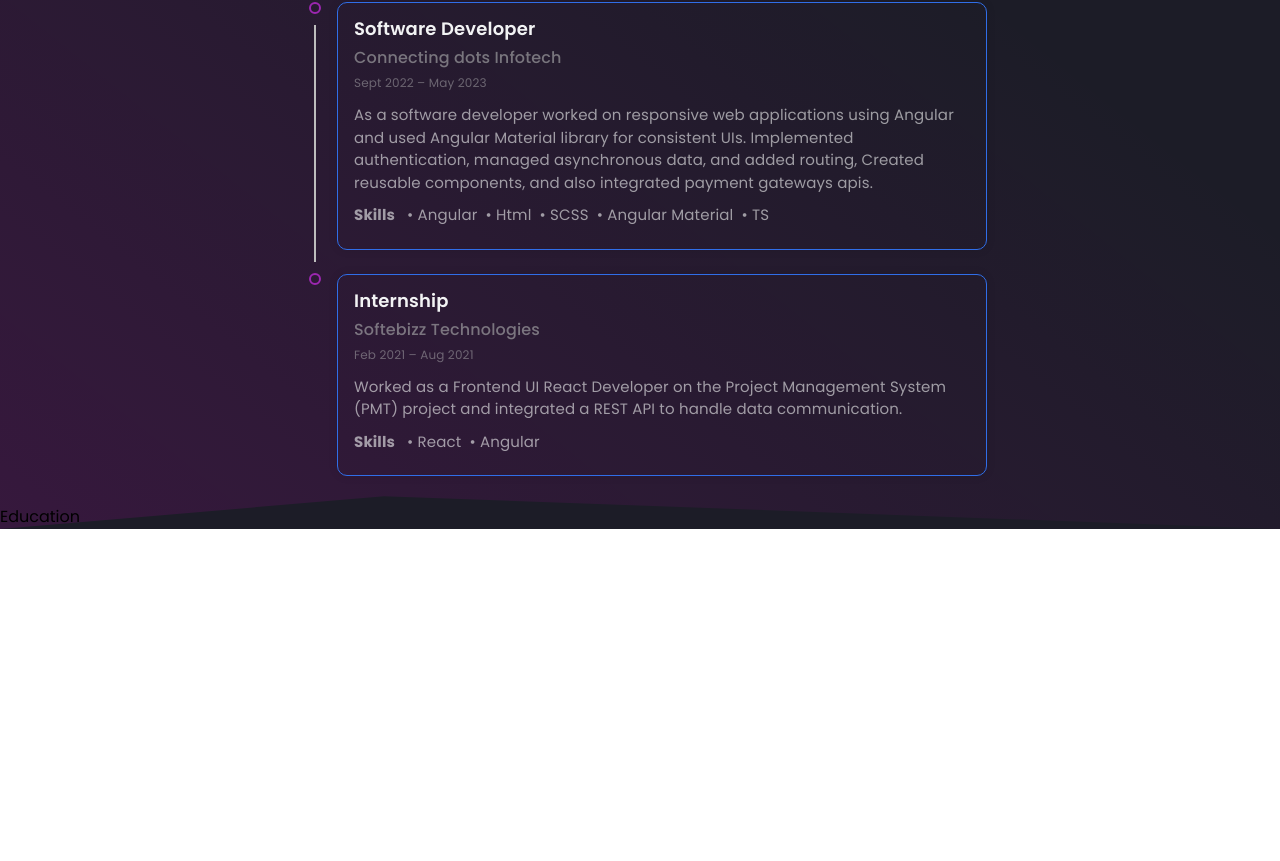
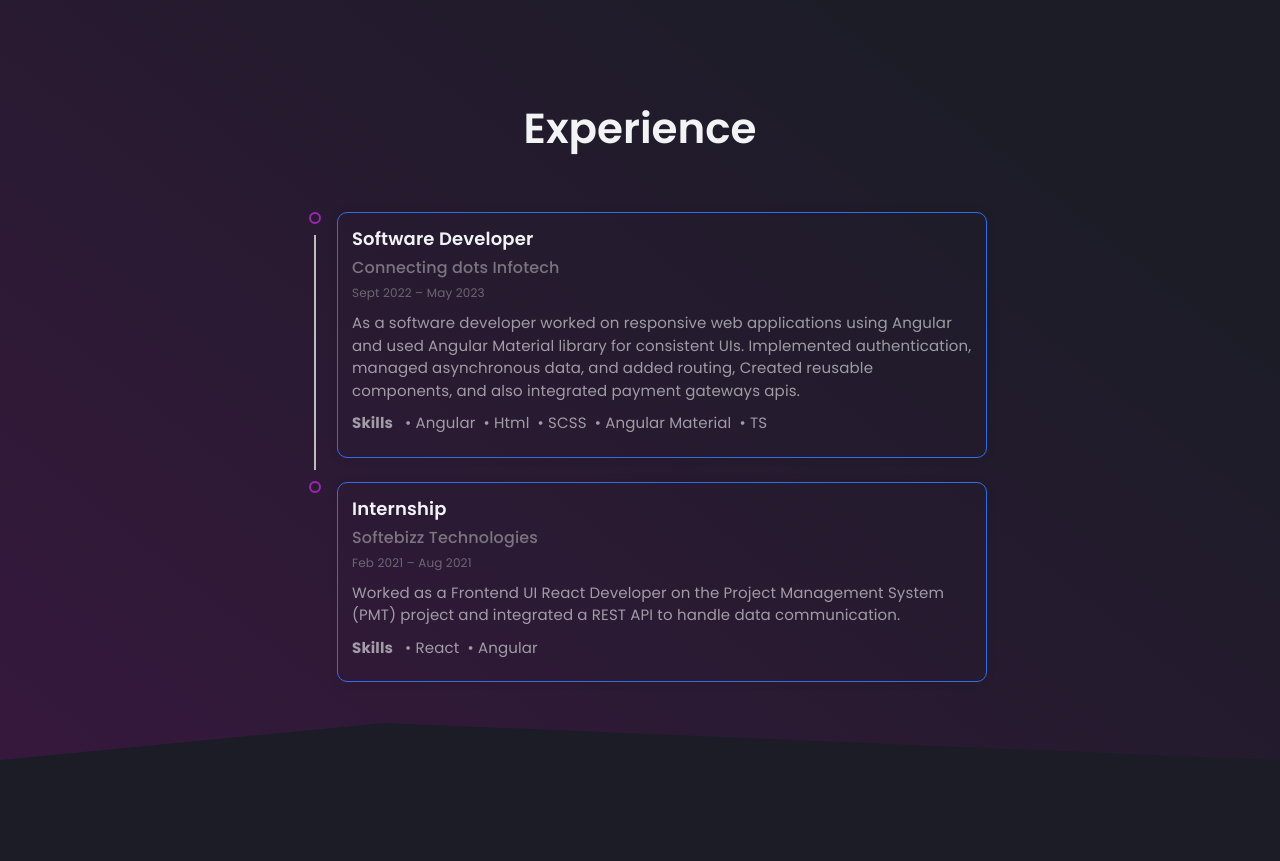
Before and after one commit to sayaliburte/portfolio-react, a React (Create React App) app: page / in a window 1280 px wide. Shown: the part 1912-2773 px from the top of the page. Before the commit the page ends 2441 px from the top, so only its background shows below. Built offline with nearby package versions, Linux system fonts and the light colour scheme.

Commit message:
1)Added project data to array in constant file.2)Created Project and Project card file to display project data.3)Added responsiveness to skills,experience,project section.

```diff
--- a/src/App.js
+++ b/src/App.js
@@ -7,6 +7,7 @@
 import Education from "./components/Education/index";
 import { BrowserRouter, Router } from "react-router-dom";
 import Experience from "./components/Experience";
+import Projects from "./components/Projects";
 const Body = styled.div`
   background-color: ${({ theme }) => theme.bg};
   width: 100%;
@@ -38,8 +39,9 @@
           <Wrapper>
             <Skills />
             <Experience />
-          <Education />
           </Wrapper>
+          {/* <Education /> */}
+          <Projects />
         </Body>
       </BrowserRouter>
     </ThemeProvider>
--- a/src/components/Cards/ExperienceCard.js
+++ b/src/components/Cards/ExperienceCard.js
@@ -5,22 +5,35 @@
   display: flex;
   flex-direction: column;
   justify-content: space-between;
-  gap: 12px;
+  gap: 10px;
   position: relative;
   border-radius: 10px;
   box-shadow: 0px 0px 10px rgba(0, 0, 0, 0.1);
-  padding: 12px 16px;
+  padding: 12px 14px;
   overflow:hidden;
   transition:all 0.3s ease-in-out;
-  &:hover{
+
+  &:hover {
     box-shadow:0px 0px 20px rgba(0,0,0,0.2);
-    transform:translateY(-5px);
+    transform:translateY(-10px);
   }
 
-  @media(max-width:768px){
+  @media only screen and (min-width: 375px) and (max-width: 430px) {
+	padding:10px;
+    gap:10px;
+    width:300px;
+
+}
+   @media only screen and (min-width: 600px) and (max-width: 768px){
+   padding:10px;
+    gap:8px;
+    width:500px;
+   }
+
+    @media (max-width:321px){
     padding:10px;
     gap:8px;
-    width:280px;
+    width:240px;
   }
   border:0.1px solid #306ee8;
   box-shadow:rgba(23.92,230,0.15) 0px;4px 24px;
@@ -94,8 +107,8 @@
   font-size: 15px;
   font-weight: 400px;
   color: ${({ theme }) => theme.text_primary + 99};
-  @media(max-width:768px){
-  font-size:12px
+  @media (max-width: 768px) {
+    font-size: 12px;
   }
 `;
 const ExperienceCard = ({ experience }) => {
--- /dev/null
+++ b/src/components/Cards/ProjectCard.js
@@ -0,0 +1,94 @@
+import styled from "styled-components";
+
+
+const Card = styled.div`
+  margin-top: 50px;
+  display: flex;
+  flex-direction: column;
+  width: 330px;
+  height: 490px;
+  background-color: ${({ theme }) => theme.card};
+  border-radius: 10px;
+  box-shadow: 0 0 12px 4px rgba(0, 0, 0, 0.4);
+  overflow: hidden;
+  transition: all 0.5s ease-in-out;
+  padding: 26px 20px;
+  gap: 14px;
+
+  &:hover {
+    tranform: translateY(-10px);
+    box-shadow: 0 0 50px 4px rgbs(0, 0, 0, 0.6);
+    filter: brightness(1.1);
+  }
+    @media (max-width:321px){
+     width: 290px;
+    }
+`;
+
+const Title = styled.h1`
+  color: ${({ theme }) => theme.text_secondary};
+  font-weight: 600;
+  overflow: hidden;
+  text-overflow: ellipsis;
+  // white-space:nowrap;
+  max-width: 100%;
+  -webkit-line-clamp: 2;
+  -webkit-box-orient: vertical;
+  text-align: center;
+  font-size: 20px;
+`;
+const Tags = styled.div`
+  width: 100%;
+  display: flex;
+  flex-wrap: wrap;
+  align-items: center;
+  justify-content: center;
+  gap: 8px;
+  margin-top: 4px;
+`;
+const Tag = styled.span`
+  font-size: 17px;
+  font-weight: 400;
+  color: ${({ theme }) => theme.primary};
+  background-color: ${({ theme }) => theme.primary + 15};
+  padding: 2px 8px;
+  border-radius: 10px;
+`;
+
+const Details = styled.div`
+  width: 100%;
+  display: flex;
+  flex-direction: column;
+  gap: 0px;
+  padding: 0px 2px;
+`;
+
+const Description = styled.span`
+  font-weight: 400;
+  color: ${({ theme }) => theme.text_secondary + 99};
+  overflow: hidden;
+  margin-top: 8px;
+
+  max-width: 100%;
+
+  text-align: center;
+  font-size: 14px;
+`;
+
+const ProjectCard = ({ project }) => {
+  return (
+    <Card>
+      <Title>{project.name}</Title>
+      <Tags>
+        {project.skills.map((tag) => (
+          <Tag>{tag}</Tag>
+        ))}
+      </Tags>
+      <Details>
+        <Description>{project.desc}</Description>
+      </Details>
+    </Card>
+  );
+};
+
+export default ProjectCard;
--- a/src/components/Experience/index.js
+++ b/src/components/Experience/index.js
@@ -4,6 +4,7 @@
 import Timeline from '@mui/lab/Timeline';
 import { TimelineConnector, TimelineContent, TimelineDot, TimelineItem, TimelineSeparator } from "@mui/lab";
 import ExperienceCard from "../Cards/ExperienceCard";
+
 const Container = styled.div`
   display: flex;
   flex-direction: column;
@@ -11,7 +12,7 @@
   justify-content: center;
   position: relative;
   z-index: 1;
-  padding:10px 0px;
+  padding:60px 0px;
 `;
 
 const Wrapper = styled.div`
@@ -23,6 +24,7 @@
   align-items: center;
   width: 100%;
   gap: 12px;
+
 `;
 
 const Title = styled.h1`
@@ -69,7 +71,7 @@
         <Desc></Desc>
 
         <TimeLineSection>
-          <Timeline>{experiences.map((experience,index)=>(
+          <Timeline >{experiences.map((experience,index)=>(
             <TimelineItem>
               <TimelineSeparator>
                 <TimelineDot variant="outlined" color="secondary"></TimelineDot>
@@ -78,7 +80,7 @@
 
               </TimelineSeparator>
               <TimelineContent sx={{py:"12px",px:2}}>
-                <ExperienceCard experience={experience}></ExperienceCard>
+                <ExperienceCard experience={experience} ></ExperienceCard>
               </TimelineContent>
             </TimelineItem>
           ))
--- a/src/components/HeroSection/index.js
+++ b/src/components/HeroSection/index.js
@@ -9,7 +9,7 @@
   display: flex;
   justify-content: center;
   position: relative;
-  padding: 80px 30px;
+  padding: 90px 30px;
   @media (max-width: 960px) {
     padding: 66px 16px;
   }
@@ -219,7 +219,7 @@
 `;
 const HeroSection = () => {
   return (
-    <HeroContainer>
+    <HeroContainer id='about'>
       <HeroBg>
         <HeroBgAnimation />
       </HeroBg>
--- a/src/components/Navbar/index.js
+++ b/src/components/Navbar/index.js
@@ -138,7 +138,7 @@
   }
 `;
 
-const MobileLink = styled(LinkR)`
+const MobileLink = styled.a`
   color: ${({ theme }) => theme.text_primary};
   font-weight: 500;
   cursor: pointer;
--- /dev/null
+++ b/src/components/Projects/index.js
@@ -0,0 +1,75 @@
+import styled from "styled-components";
+import ProjectCard from "../Cards/ProjectCard";
+import { projects } from "../../data/constants";
+
+const Projects = () => {
+  const Container = styled.div`
+    display: flex;
+    flex-direction: column;
+    align-items: center;
+    justify-content: center;
+    position: relative;
+    z-index: 1;
+    padding: 70px 0px;
+  `;
+  const Wrapper = styled.div`
+    max-width: 1100px;
+    position: relative;
+    display: flex;
+    flex-direction: column;
+    justify-content: space-between;
+    align-items: center;
+    width: 100%;
+    gap: 12px;
+  `;
+
+  const Title = styled.h1`
+    font-size: 42px;
+    font-weight: 600;
+    text-align: center;
+    margin-top: 20px;
+    color: ${({ theme }) => theme.text_primary};
+
+    @media (max-width: 768px) {
+      margin-top: 12px;
+      font-size3: 32px;
+    }
+  `;
+
+  const Desc = styled.div`
+    font-size: 18px;
+    max-width: 600px;
+    text-align: center;
+    color: ${({ theme }) => theme.text_secondary};
+    @media (max-width: 768px) {
+      font-size: 16px;
+    }
+  `;
+
+  const CardContainer = styled.div`
+    display: flex;
+    align-items: center;
+    justify-content: center;
+    gap: 25px;
+    flex-wrap: wrap;
+
+
+
+  `;
+
+  return (
+    <Container id="projects">
+      <Wrapper>
+        <Title>Projects</Title>
+        <Desc>Mentioned below are some of my projects</Desc>
+      </Wrapper>
+      <CardContainer>
+        {projects.map((project) => (
+          <ProjectCard project={project}></ProjectCard>
+        ))}
+      </CardContainer>
+    </Container>
+  );
+};
+
+export default Projects;
--- a/src/data/constants.js
+++ b/src/data/constants.js
@@ -5,7 +5,7 @@
     "Highly motivated Frontend Developer with 8 months of professional experience in creating engaging and interactive web applications using Angular. Additionally, completed 6 months of internship experience in React development. Experience in Angular, TypeScript, HTML, CSS, SCSS. My ultimate goal is to continuously evolve and excel as a Full Stack Developer.",
   github: "https://github.com/sayaliburte",
   resume:
-    "https://drive.google.com/file/d/1_9Wn1_EIePVhH9O8Y4wAnNWkNj11sY_U/view",
+    "https://drive.google.com/file/d/1hTYVmyl6cj4MnAoARhA5qtzOHtOV6JEX/view",
   linkedin: "https://www.linkedin.com/in/sayali-burte/",
 };
 
@@ -111,21 +111,13 @@
 ];
 
 export const experiences = [
-
   {
     id: 0,
     role: "Software Developer",
     company: "Connecting dots Infotech",
     date: "Sept 2022 – May 2023",
     desc: "As a software developer worked on responsive web applications using Angular and used Angular Material library for consistent UIs. Implemented authentication, managed asynchronous data, and added routing, Created reusable components, and also integrated payment gateways apis. ",
-    skills: [
-      "Angular",
-      "Html",
-      "SCSS",
-      "Angular Material",
-      "TS",
-    ],
-
+    skills: ["Angular", "Html", "SCSS", "Angular Material", "TS"],
   },
   {
     id: 1,
@@ -134,9 +126,7 @@
     date: "Feb 2021 – Aug 2021",
     desc: "Worked as a Frontend UI React Developer on the Project Management System (PMT) project and integrated a REST API to handle data communication.",
     skills: ["React", "Angular"],
-
   },
-
 ];
 
 export const education = [
@@ -168,3 +158,27 @@
     degree: "ICSC(X), Science with Computer",
   },
 ];
+
+export const projects = [
+  {
+    id: 0,
+    name:"E-Residential App",
+    role: "React Project",
+    desc: "This custom app was designed specifically for a particular society, offering comprehensive online management of all their activities. The app provides various functionalities such as including photo capturing, notification sending, facilitating communication between various society members, etc.",
+    skills: ["React Native", "Firebase", "Expo"],
+  },
+  {
+    id: 1,
+    name:"Online Dairy Product Ordering System",
+    role: "PHP Project",
+    desc: "This  specialized system is made for dairy owners, offering a online platform for customers to order dairy products. It brings immense benefits to both the owner and the customers by facilitating smooth and convenient online ordering processes. Moreover, the system automatically generates detailed receipts. With this efficient system in place, dairy owners can enhance their operations while customers gets satisfying experience when ordering their desired dairy products.",
+    skills: ["PHP", "Bootstrap-4"],
+  },
+  {
+    id: 2,
+    name:"Health Manager Project",
+    role: "Java Project",
+    desc: "The system was developed with the primary objective of securely storing doctors' prescriptions and test reports for individual patients. Additionally, it offers a convenient feature where patients receive timely reminders one day before their scheduled tests, etc. Thus,resulting in a more efficient and patient-centric healthcare experience",
+    skills: ["AWT Swing", "MySQL"],
+  },
+];
```
Also changed, not shown: src/components/Skills/index.js (+20 -8 lines). Lines whose indentation alone changed are shown as unchanged.
